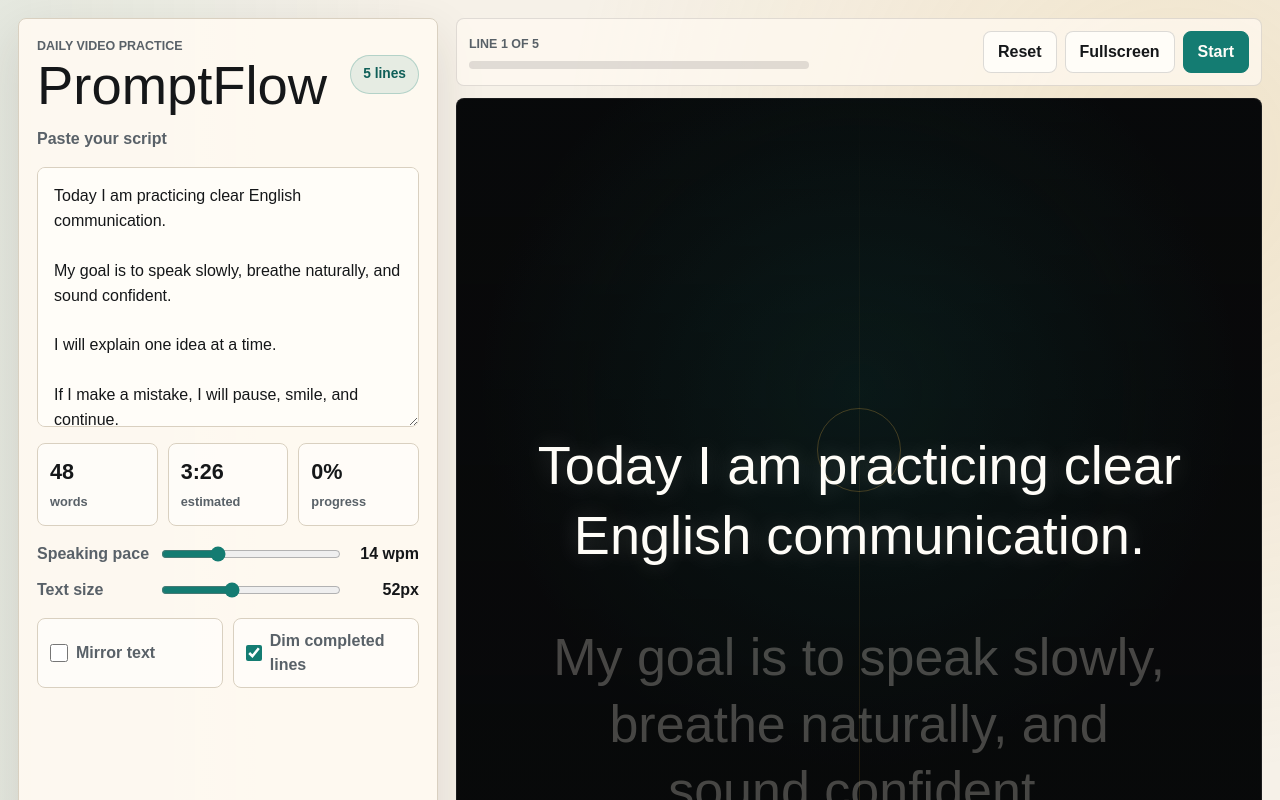
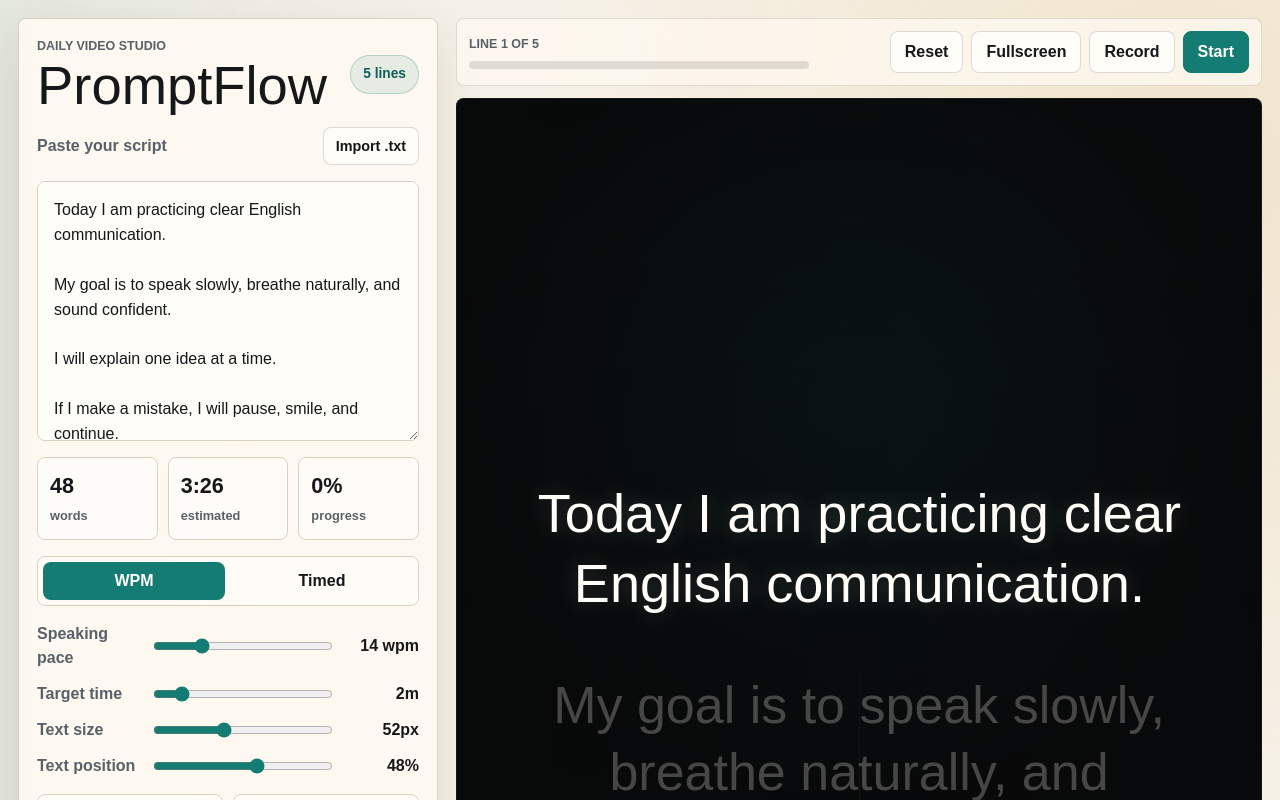
Before and after one commit to sumithdecode/OviCue, a Next.js app: page / in a window 1280 px wide. Shown: the top 800 px of the page. Built offline with nearby package versions, Linux system fonts and the light colour scheme.

Commit message:
Add recording and studio prompter controls

```diff
--- a/app/globals.css
+++ b/app/globals.css
@@ -42,6 +42,7 @@ body {
 
 button,
 input,
+select,
 textarea {
   font: inherit;
 }
@@ -134,9 +135,38 @@ h1 {
   font-weight: 800;
 }
 
+.script-actions {
+  display: flex;
+  align-items: center;
+  justify-content: space-between;
+  gap: 12px;
+}
+
 .script-label {
   color: var(--ink-soft);
   font-weight: 800;
+}
+
+.import-button {
+  position: relative;
+  display: inline-grid;
+  min-height: 38px;
+  place-items: center;
+  border: 1px solid rgba(21, 23, 25, 0.15);
+  border-radius: 8px;
+  background: #fffdf8;
+  padding: 0 12px;
+  color: var(--foreground);
+  cursor: pointer;
+  font-size: 0.9rem;
+  font-weight: 800;
+}
+
+.import-button input {
+  position: absolute;
+  inset: 0;
+  opacity: 0;
+  cursor: pointer;
 }
 
 textarea {
@@ -188,7 +218,7 @@ textarea:focus {
 
 .control-stack label {
   display: grid;
-  grid-template-columns: 1fr minmax(120px, 180px) 68px;
+  grid-template-columns: 1fr minmax(120px, 180px) 76px;
   align-items: center;
   gap: 10px;
   color: var(--ink-soft);
@@ -202,6 +232,28 @@ textarea:focus {
 
 input[type="range"] {
   accent-color: var(--accent);
+}
+
+.segmented-control {
+  display: grid;
+  grid-template-columns: 1fr 1fr;
+  gap: 6px;
+  border: 1px solid var(--line);
+  border-radius: 8px;
+  background: rgba(255, 255, 255, 0.45);
+  padding: 5px;
+}
+
+.segmented-control button {
+  min-height: 38px;
+  border-color: transparent;
+  background: transparent;
+}
+
+.segmented-control button.selected {
+  border-color: rgba(20, 124, 114, 0.24);
+  background: var(--accent);
+  color: #fffdf8;
 }
 
 .toggle-grid {
@@ -278,6 +330,12 @@ input[type="checkbox"] {
   background: var(--accent-strong);
 }
 
+.recording-button {
+  border-color: var(--rose);
+  background: var(--rose);
+  color: #fffdf8;
+}
+
 .prompt-stage {
   position: relative;
   overflow: hidden;
@@ -293,19 +351,58 @@ input[type="checkbox"] {
   border-radius: 0;
 }
 
-.prompt-stage.is-mirrored .line-list {
+.prompt-stage.has-camera {
+  background: var(--stage);
+}
+
+.prompt-stage.mirror-x .line-list {
   transform: scaleX(-1);
+}
+
+.prompt-stage.mirror-y .line-list {
+  transform: scaleY(-1);
+}
+
+.prompt-stage.mirror-x.mirror-y .line-list {
+  transform: scale(-1);
+}
+
+.camera-video {
+  position: absolute;
+  inset: 0;
+  width: 100%;
+  height: 100%;
+  object-fit: cover;
+  opacity: 0;
+  transform: scaleX(-1);
+  transition: opacity 180ms ease;
+}
+
+.prompt-stage.has-camera .camera-video {
+  opacity: 1;
+}
+
+.camera-shade {
+  position: absolute;
+  inset: 0;
+  background:
+    linear-gradient(90deg, rgba(8, 9, 10, 0.28), rgba(8, 9, 10, 0.12)),
+    linear-gradient(180deg, rgba(8, 9, 10, 0.18), rgba(8, 9, 10, 0.74));
+  pointer-events: none;
 }
 
 .camera-guide {
   position: absolute;
-  inset: 0;
+  right: 0;
+  left: 0;
+  height: 0;
+  z-index: 2;
   pointer-events: none;
 }
 
 .camera-guide span:first-child {
   position: absolute;
-  top: 17%;
+  top: -42px;
   left: 50%;
   width: 84px;
   height: 84px;
@@ -316,8 +413,8 @@ input[type="checkbox"] {
 
 .camera-guide span:last-child {
   position: absolute;
-  top: 0;
-  bottom: 0;
+  top: -50vh;
+  bottom: -50vh;
   left: 50%;
   width: 1px;
   background: linear-gradient(
@@ -328,11 +425,29 @@ input[type="checkbox"] {
   );
 }
 
+.camera-error {
+  position: absolute;
+  top: 16px;
+  left: 50%;
+  z-index: 4;
+  max-width: min(520px, calc(100% - 32px));
+  transform: translateX(-50%);
+  border: 1px solid rgba(184, 80, 87, 0.38);
+  border-radius: 8px;
+  background: rgba(255, 250, 241, 0.94);
+  color: var(--rose);
+  padding: 10px 12px;
+  font-weight: 800;
+}
+
 .line-list {
+  position: relative;
+  z-index: 3;
   height: 100%;
   overflow-y: auto;
   scroll-padding-block: 42%;
-  padding: 42vh clamp(20px, 7vw, 90px);
+  padding-right: clamp(20px, 7vw, 90px);
+  padding-left: clamp(20px, 7vw, 90px);
   color: #f9f4ea;
   line-height: 1.28;
   text-align: center;
@@ -373,7 +488,7 @@ input[type="checkbox"] {
 .countdown {
   position: absolute;
   inset: 0;
-  z-index: 5;
+  z-index: 6;
   display: grid;
   place-items: center;
   background: rgba(8, 9, 10, 0.72);
@@ -383,6 +498,8 @@ input[type="checkbox"] {
 }
 
 .empty-state {
+  position: relative;
+  z-index: 3;
   display: grid;
   height: 100%;
   place-items: center;
@@ -404,6 +521,19 @@ input[type="checkbox"] {
   color: var(--ink-soft);
   font-size: 0.92rem;
   font-weight: 700;
+}
+
+.practice-strip a {
+  display: inline-grid;
+  min-height: 42px;
+  place-items: center;
+  border: 1px solid rgba(20, 124, 114, 0.28);
+  border-radius: 8px;
+  background: rgba(20, 124, 114, 0.1);
+  color: var(--accent-strong);
+  padding: 0 14px;
+  font-weight: 900;
+  text-decoration: none;
 }
 
 @media (max-width: 980px) {
@@ -429,6 +559,7 @@ input[type="checkbox"] {
   }
 
   .button-row,
+  .script-actions,
   .toggle-grid,
   .stats-grid {
     grid-template-columns: 1fr;
@@ -436,7 +567,7 @@ input[type="checkbox"] {
 
   .button-row {
     display: grid;
-    grid-template-columns: repeat(3, 1fr);
+    grid-template-columns: repeat(2, 1fr);
   }
 
   .control-stack label {
--- a/app/page.tsx
+++ b/app/page.tsx
@@ -11,6 +11,8 @@ I will explain one idea at a time.
 If I make a mistake, I will pause, smile, and continue.
 
 This video is for learning, teaching, and becoming better every day.`;
+
+type ScrollMode = "wpm" | "timed";
 
 function splitLines(text: string) {
   return text
@@ -32,18 +34,32 @@ export default function Home() {
   const [speed, setSpeed] = useState(14);
   const [fontSize, setFontSize] = useState(52);
   const [countdown, setCountdown] = useState(0);
-  const [mirror, setMirror] = useState(false);
+  const [scrollMode, setScrollMode] = useState<ScrollMode>("wpm");
+  const [targetMinutes, setTargetMinutes] = useState(2);
+  const [mirrorHorizontal, setMirrorHorizontal] = useState(false);
+  const [mirrorVertical, setMirrorVertical] = useState(false);
   const [dimPast, setDimPast] = useState(true);
+  const [textPosition, setTextPosition] = useState(48);
+  const [cameraEnabled, setCameraEnabled] = useState(false);
+  const [cameraError, setCameraError] = useState("");
+  const [isRecording, setIsRecording] = useState(false);
+  const [recordedUrl, setRecordedUrl] = useState("");
   const [isLoaded, setIsLoaded] = useState(false);
   const lineRefs = useRef<Array<HTMLParagraphElement | null>>([]);
   const stageRef = useRef<HTMLDivElement | null>(null);
+  const videoRef = useRef<HTMLVideoElement | null>(null);
+  const streamRef = useRef<MediaStream | null>(null);
+  const recorderRef = useRef<MediaRecorder | null>(null);
+  const chunksRef = useRef<BlobPart[]>([]);
 
   const lines = useMemo(() => splitLines(script), [script]);
   const wordCount = useMemo(
     () => script.trim().split(/\s+/).filter(Boolean).length,
     [script],
   );
-  const estimatedSeconds = Math.max(10, Math.round((wordCount / speed) * 60));
+  const wpmSeconds = Math.max(10, Math.round((wordCount / speed) * 60));
+  const timedSeconds = Math.max(15, Math.round(targetMinutes * 60));
+  const estimatedSeconds = scrollMode === "timed" ? timedSeconds : wpmSeconds;
   const progress =
     lines.length > 1 ? Math.round((activeLine / (lines.length - 1)) * 100) : 0;
 
@@ -55,14 +71,26 @@ export default function Home() {
           script?: string;
           speed?: number;
           fontSize?: number;
-          mirror?: boolean;
+          scrollMode?: ScrollMode;
+          targetMinutes?: number;
+          mirrorHorizontal?: boolean;
+          mirrorVertical?: boolean;
           dimPast?: boolean;
+          textPosition?: number;
         };
         if (parsed.script) setScript(parsed.script);
         if (parsed.speed) setSpeed(parsed.speed);
         if (parsed.fontSize) setFontSize(parsed.fontSize);
-        if (typeof parsed.mirror === "boolean") setMirror(parsed.mirror);
+        if (parsed.scrollMode) setScrollMode(parsed.scrollMode);
+        if (parsed.targetMinutes) setTargetMinutes(parsed.targetMinutes);
+        if (typeof parsed.mirrorHorizontal === "boolean") {
+          setMirrorHorizontal(parsed.mirrorHorizontal);
+        }
+        if (typeof parsed.mirrorVertical === "boolean") {
+          setMirrorVertical(parsed.mirrorVertical);
+        }
         if (typeof parsed.dimPast === "boolean") setDimPast(parsed.dimPast);
+        if (parsed.textPosition) setTextPosition(parsed.textPosition);
       } catch {
         window.localStorage.removeItem("daily-prompter-state");
       }
@@ -74,9 +102,30 @@ export default function Home() {
     if (!isLoaded) return;
     window.localStorage.setItem(
       "daily-prompter-state",
-      JSON.stringify({ script, speed, fontSize, mirror, dimPast }),
+      JSON.stringify({
+        script,
+        speed,
+        fontSize,
+        scrollMode,
+        targetMinutes,
+        mirrorHorizontal,
+        mirrorVertical,
+        dimPast,
+        textPosition,
+      }),
     );
-  }, [dimPast, fontSize, isLoaded, mirror, script, speed]);
+  }, [
+    dimPast,
+    fontSize,
+    isLoaded,
+    mirrorHorizontal,
+    mirrorVertical,
+    script,
+    scrollMode,
+    speed,
+    targetMinutes,
+    textPosition,
+  ]);
 
   useEffect(() => {
     lineRefs.current[activeLine]?.scrollIntoView({
@@ -91,7 +140,9 @@ export default function Home() {
       4,
       lines[activeLine]?.split(/\s+/).filter(Boolean).length ?? 6,
     );
-    const delay = Math.max(900, (currentWords / speed) * 60000);
+    const wpmDelay = Math.max(900, (currentWords / speed) * 60000);
+    const timedDelay = Math.max(900, (targetMinutes * 60000) / lines.length);
+    const delay = scrollMode === "timed" ? timedDelay : wpmDelay;
     const timer = window.setTimeout(() => {
       setActiveLine((line) => {
         if (line >= lines.length - 1) {
@@ -102,7 +153,7 @@ export default function Home() {
       });
     }, delay);
     return () => window.clearTimeout(timer);
-  }, [activeLine, countdown, isRunning, lines, speed]);
+  }, [activeLine, countdown, isRunning, lines, scrollMode, speed, targetMinutes]);
 
   useEffect(() => {
     if (!isRunning || countdown <= 0) return;
@@ -111,6 +162,23 @@ export default function Home() {
     }, 1000);
     return () => window.clearTimeout(timer);
   }, [countdown, isRunning]);
+
+  useEffect(() => {
+    if (!videoRef.current) return;
+    videoRef.current.srcObject = streamRef.current;
+  }, [cameraEnabled]);
+
+  useEffect(() => {
+    return () => {
+      streamRef.current?.getTracks().forEach((track) => track.stop());
+    };
+  }, []);
+
+  useEffect(() => {
+    return () => {
+      if (recordedUrl) URL.revokeObjectURL(recordedUrl);
+    };
+  }, [recordedUrl]);
 
   useEffect(() => {
     function handleKeyDown(event: KeyboardEvent) {
@@ -135,9 +203,7 @@ export default function Home() {
       }
 
       if (event.key.toLowerCase() === "r") {
-        setActiveLine(0);
-        setIsRunning(false);
-        setCountdown(0);
+        resetPrompt();
       }
     }
 
@@ -161,27 +227,108 @@ export default function Home() {
     stageRef.current?.requestFullscreen?.();
   }
 
+  async function startCamera() {
+    setCameraError("");
+    try {
+      const stream = await navigator.mediaDevices.getUserMedia({
+        audio: true,
+        video: {
+          facingMode: "user",
+          width: { ideal: 1280 },
+          height: { ideal: 720 },
+        },
+      });
+      streamRef.current = stream;
+      if (videoRef.current) videoRef.current.srcObject = stream;
+      setCameraEnabled(true);
+    } catch {
+      setCameraError("Camera or microphone permission was blocked.");
+      setCameraEnabled(false);
+    }
+  }
+
+  function stopCamera() {
+    if (isRecording) return;
+    streamRef.current?.getTracks().forEach((track) => track.stop());
+    streamRef.current = null;
+    if (videoRef.current) videoRef.current.srcObject = null;
+    setCameraEnabled(false);
+  }
+
+  async function toggleRecording() {
+    if (isRecording) {
+      recorderRef.current?.stop();
+      return;
+    }
+
+    if (!streamRef.current) {
+      await startCamera();
+    }
+
+    if (!streamRef.current) return;
+
+    if (recordedUrl) {
+      URL.revokeObjectURL(recordedUrl);
+      setRecordedUrl("");
+    }
+
+    chunksRef.current = [];
+    const recorder = new MediaRecorder(streamRef.current, {
+      mimeType: MediaRecorder.isTypeSupported("video/webm;codecs=vp9")
+        ? "video/webm;codecs=vp9"
+        : "video/webm",
+    });
+    recorderRef.current = recorder;
+    recorder.ondataavailable = (event) => {
+      if (event.data.size > 0) chunksRef.current.push(event.data);
+    };
+    recorder.onstop = () => {
+      const blob = new Blob(chunksRef.current, { type: "video/webm" });
+      setRecordedUrl(URL.createObjectURL(blob));
+      setIsRecording(false);
+    };
+    recorder.start();
+    setIsRecording(true);
+    startPrompt();
+  }
+
+  async function importScript(file: File | undefined) {
+    if (!file) return;
+    const text = await file.text();
+    setScript(text);
+    resetPrompt();
+  }
+
   return (
     <main className="app-shell">
       <section className="editor-panel" aria-label="Script editor">
         <div className="brand-row">
           <div>
-            <p className="eyebrow">Daily video practice</p>
+            <p className="eyebrow">Daily video studio</p>
             <h1>PromptFlow</h1>
           </div>
           <div className="status-pill">{lines.length} lines</div>
         </div>
 
-        <label className="script-label" htmlFor="script">
-          Paste your script
-        </label>
+        <div className="script-actions">
+          <label className="script-label" htmlFor="script">
+            Paste your script
+          </label>
+          <label className="import-button">
+            Import .txt
+            <input
+              type="file"
+              accept=".txt,text/plain"
+              onChange={(event) => importScript(event.target.files?.[0])}
+            />
+          </label>
+        </div>
         <textarea
           id="script"
           value={script}
           onChange={(event) => {
             setScript(event.target.value);
-            setActiveLine(0);
-            setIsRunning(false);
+            resetPrompt();
           }}
           spellCheck
           placeholder="Paste the words you want to practice..."
@@ -194,12 +341,29 @@ export default function Home() {
           </div>
           <div>
             <span>{formatTime(estimatedSeconds)}</span>
-            <small>estimated</small>
+            <small>{scrollMode === "timed" ? "target" : "estimated"}</small>
           </div>
           <div>
             <span>{progress}%</span>
             <small>progress</small>
           </div>
+        </div>
+
+        <div className="segmented-control" aria-label="Scroll mode">
+          <button
+            type="button"
+            className={scrollMode === "wpm" ? "selected" : ""}
+            onClick={() => setScrollMode("wpm")}
+          >
+            WPM
+          </button>
+          <button
+            type="button"
+            className={scrollMode === "timed" ? "selected" : ""}
+            onClick={() => setScrollMode("timed")}
+          >
+            Timed
+          </button>
         </div>
 
         <div className="control-stack">
@@ -208,11 +372,23 @@ export default function Home() {
             <input
               type="range"
               min="8"
-              max="28"
+              max="32"
               value={speed}
               onChange={(event) => setSpeed(Number(event.target.value))}
             />
             <strong>{speed} wpm</strong>
+          </label>
+          <label>
+            <span>Target time</span>
+            <input
+              type="range"
+              min="0.5"
+              max="12"
+              step="0.5"
+              value={targetMinutes}
+              onChange={(event) => setTargetMinutes(Number(event.target.value))}
+            />
+            <strong>{targetMinutes}m</strong>
           </label>
           <label>
             <span>Text size</span>
@@ -225,16 +401,35 @@ export default function Home() {
             />
             <strong>{fontSize}px</strong>
           </label>
+          <label>
+            <span>Text position</span>
+            <input
+              type="range"
+              min="28"
+              max="62"
+              value={textPosition}
+              onChange={(event) => setTextPosition(Number(event.target.value))}
+            />
+            <strong>{textPosition}%</strong>
+          </label>
         </div>
 
         <div className="toggle-grid">
           <label>
             <input
               type="checkbox"
-              checked={mirror}
-              onChange={(event) => setMirror(event.target.checked)}
+              checked={mirrorHorizontal}
+              onChange={(event) => setMirrorHorizontal(event.target.checked)}
             />
-            <span>Mirror text</span>
+            <span>Mirror horizontal</span>
+          </label>
+          <label>
+            <input
+              type="checkbox"
+              checked={mirrorVertical}
+              onChange={(event) => setMirrorVertical(event.target.checked)}
+            />
+            <span>Mirror vertical</span>
           </label>
           <label>
             <input
@@ -244,13 +439,25 @@ export default function Home() {
             />
             <span>Dim completed lines</span>
           </label>
+          <label>
+            <input
+              type="checkbox"
+              checked={cameraEnabled}
+              onChange={(event) =>
+                event.target.checked ? startCamera() : stopCamera()
+              }
+            />
+            <span>Camera preview</span>
+          </label>
         </div>
       </section>
 
       <section className="prompt-panel" aria-label="Teleprompter">
         <div className="prompt-toolbar">
           <div>
-            <p>Line {Math.min(activeLine + 1, lines.length)} of {lines.length}</p>
+            <p>
+              Line {Math.min(activeLine + 1, lines.length)} of {lines.length}
+            </p>
             <div className="progress-track" aria-hidden="true">
               <span style={{ width: `${progress}%` }} />
             </div>
@@ -261,6 +468,13 @@ export default function Home() {
             </button>
             <button type="button" onClick={goFullscreen} aria-label="Fullscreen">
               Fullscreen
+            </button>
+            <button
+              type="button"
+              className={isRecording ? "recording-button" : ""}
+              onClick={toggleRecording}
+            >
+              {isRecording ? "Stop rec" : "Record"}
             </button>
             <button
               type="button"
@@ -281,17 +495,44 @@ export default function Home() {
 
         <div
           ref={stageRef}
-          className={`prompt-stage ${mirror ? "is-mirrored" : ""}`}
+          className={[
+            "prompt-stage",
+            mirrorHorizontal ? "mirror-x" : "",
+            mirrorVertical ? "mirror-y" : "",
+            cameraEnabled ? "has-camera" : "",
+          ]
+            .filter(Boolean)
+            .join(" ")}
         >
-          <div className="camera-guide" aria-hidden="true">
+          <video
+            ref={videoRef}
+            className="camera-video"
+            autoPlay
+            muted
+            playsInline
+          />
+          <div className="camera-shade" aria-hidden="true" />
+          <div
+            className="camera-guide"
+            aria-hidden="true"
+            style={{ top: `${textPosition}%` }}
+          >
             <span />
             <span />
           </div>
+          {cameraError && <div className="camera-error">{cameraError}</div>}
           {countdown > 0 && <div className="countdown">{countdown}</div>}
           {lines.length === 0 ? (
             <div className="empty-state">Paste a script to begin.</div>
           ) : (
-            <div className="line-list" style={{ fontSize }}>
+            <div
+              className="line-list"
+              style={{
+                fontSize,
+                paddingTop: `${textPosition}vh`,
+                paddingBottom: `${100 - textPosition}vh`,
+              }}
+            >
               {lines.map((line, index) => (
                 <p
                   key={`${line}-${index}`}
@@ -328,7 +569,13 @@ export default function Home() {
           >
             Next line
           </button>
-          <span>Space starts or pauses. Arrow keys move line by line.</span>
+          {recordedUrl ? (
+            <a href={recordedUrl} download="promptflow-recording.webm">
+              Download video
+            </a>
+          ) : (
+            <span>Space starts or pauses. Arrow keys move line by line.</span>
+          )}
         </div>
       </section>
     </main>
```
